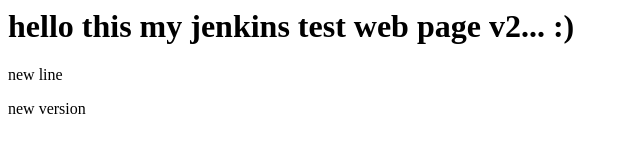
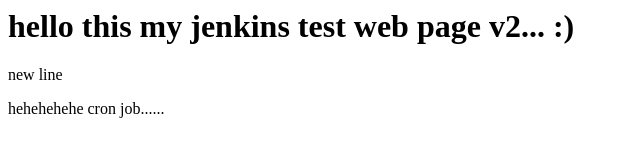
Before and after one commit to C2-80295/jenkins, a plain HTML site: page index.html in a window 1280 px wide. Shown: the full height of the page, 0-640 px from the left. Drawn offline with Linux system fonts and the light colour scheme.

Commit message:
added line

```diff
--- a/index.html
+++ b/index.html
@@ -7,6 +7,6 @@
 <body>
     <h1>hello this my jenkins test web page v2... :)</h1>
     <p>new line</p>
-    <p>new version</p>
+    <p>hehehehehe cron job......</p>
 </body>
 </html>
```
